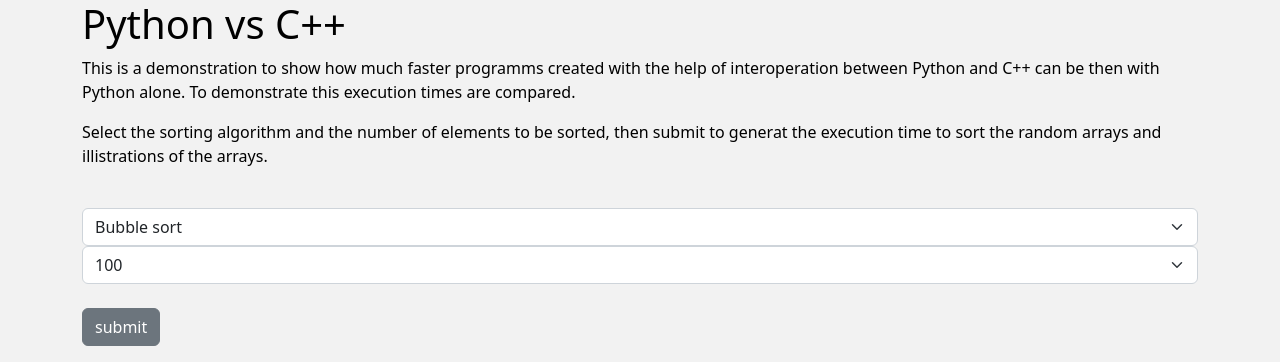
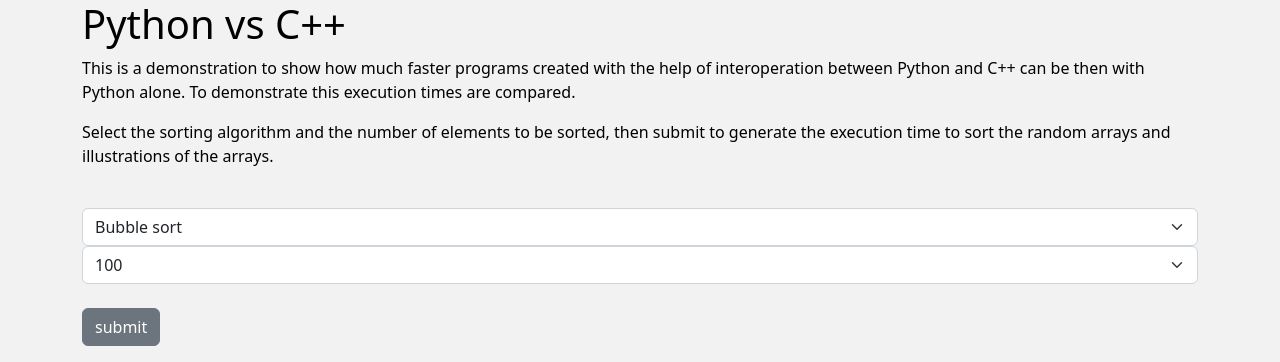
Before and after one commit to Alanb1234/cppAlgoInPython, a Flask app: page / in a window 1280 px wide. Shown: the top 362 px of the page. Run offline with Flask 2, Linux system fonts and the light colour scheme; some libraries are stand-ins or nearby versions.

Commit message:
Clean up the website

```diff
--- a/templates/base.html
+++ b/templates/base.html
@@ -38,14 +38,14 @@
 		<h1>Python vs C++  </h1>
 
 		<p>
-			This is a demonstration to show how much faster programms created with the help of interoperation between
+			This is a demonstration to show how much faster programs created with the help of interoperation between
 			Python and C++ can be then with Python alone. To demonstrate this execution times are compared.
 		</p>
 
 
 		<p>
-			Select the sorting algorithm and the number of elements to be sorted, then submit to generat the
-			execution time to sort the random arrays and illistrations of the arrays.
+			Select the sorting algorithm and the number of elements to be sorted, then submit to generate the
+			execution time to sort the random arrays and illustrations of the arrays.
 		</p>
 
 
```
